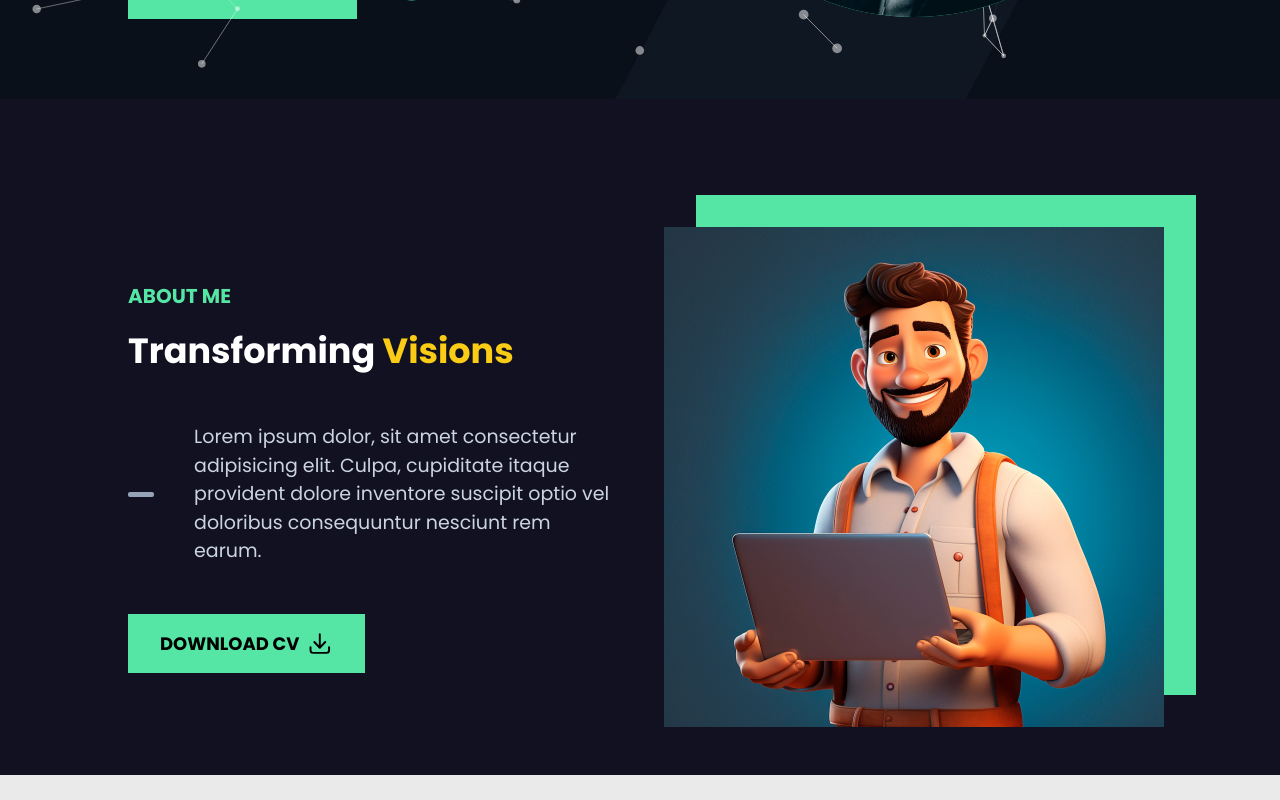
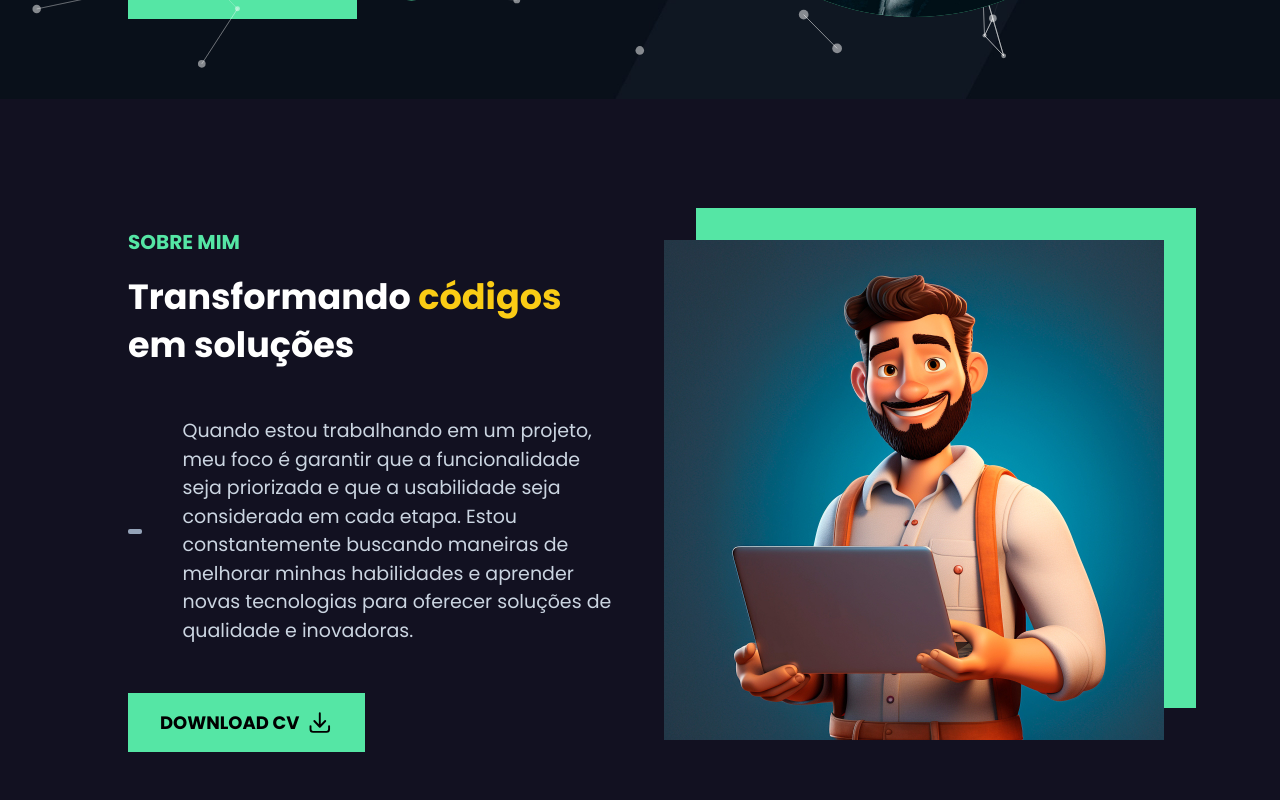
Before and after one commit to KEENNEEDYY/portfolio-landingpage-project, a React (Vite) app: page / in a window 1280 px wide. Shown: the part 701-1501 px from the top of the page. Before the commit the page ends 1476 px from the top, so only its background shows below. Built offline with nearby package versions, Linux system fonts and the light colour scheme.

Commit message:
About section finish
Signed-off-by: KEENNEEDYY <kennedy.costa.valenet@gmail.com>

```diff
--- /dev/null
+++ b/src/pages/Home/sections/About/css-about.ts
@@ -0,0 +1,22 @@
+export const main = "bg-[#121121] pb-[3rem] pt-[4rem] md:pt-[8rem]";
+
+export const container = "grid grid-cols-1 md:grid-cols-2 w-[80%] mx-auto gap-[3rem] items-center";
+
+export const title = "text-[20px] font-bold uppercase text-[#55e6a5] mb-[1rem]";
+
+export const subtitle2 = "text-[25px] md:text-[35px] 1g:text-[45px] md:leading-[3rem] leading-[2rem] capitalize mb-[3rem] font-bold text-white";
+export const subtitle = "text-[25px] md:text-[35px] 1g:text-[45px] md:leading-[3rem] leading-[2rem] mb-[3rem] font-bold text-white";
+
+export const subtitle_span = "text-yellow-400";
+
+export const description_container = "mb-[3rem] flex items-center md: space-x-10";
+
+export const description_mark = "w-[100px] hidden md:block h-[5px] bg-slate-400 rounded-sm";
+
+export const description_text = "text-[19px] text-slate-300";
+
+export const img_container = "lg:w-[500px] mx-auto md:mx-0 mt-[2rem] lg:mt-0 lg:h-[500px] w-[300px] h-[300px] relative";
+
+export const img = "relative z-[11] w-[100%] object-contain";
+
+export const img_shadow_background = "absolute w-[100%] h-[100%] z-[10] bg-[#55e6a5] top-[-2rem] right-[-2rem]";
--- a/src/pages/Home/sections/About/index.tsx
+++ b/src/pages/Home/sections/About/index.tsx
@@ -1,35 +1,36 @@
-import * as css_introduction from '../Introduction/css-introduction';
+import * as css_about from './css-about';
 import { ArrowDownTrayIcon } from '@heroicons/react/20/solid';
 import aboutImg from '../../../../assets/about.jpg';
 
 export default function About() {
     return (
         <section>
-            <div className="bg-[#121121] pb-[3rem] pt-[4rem] md:pt-[8rem]">
-                <div className="grid grid-cols-1 md:grid-cols-2 w-[80%] mx-auto gap-[3rem] items-center">
+            <div className={css_about.main}>
+                <div className={css_about.container}>
                     <div>
-                        <h1 className="text-[20px] font-bold uppercase text-[#55e6a5] mb-[1rem]">
-                            ABOUT ME
+                        <h1 className={css_about.title}>
+                            SOBRE MIM
                         </h1>
-                        <h2 className="text-[25px] md:text-[35px] 1g:text-[45px] md:leading-[3rem] leading-[2rem] capitalize mb-[3rem] font-bold text-white">
-                            Transforming <span className="text-yellow-400">Visions</span>
+                        <h2 className={css_about.subtitle}>
+                            Transformando <span className={css_about.subtitle_span}>códigos </span>
+                            em soluções
                         </h2>
-                        <div className="mb-[3rem] flex items-center md: space-x-10">
-                            <span className="w-[100px] hidden md:block h-[5px] bg-slate-400 rounded-sm"></span>
-                            <p className="text-[19px] text-slate-300">
-                                Lorem ipsum dolor, sit amet consectetur adipisicing elit.
-                                Culpa, cupiditate itaque provident dolore inventore suscipit optio vel doloribus consequuntur nesciunt
-                                rem earum.
+                        <div className={css_about.description_container}>
+                            <span className={css_about.description_mark}></span>
+                            <p className={css_about.description_text}>
+                                Quando estou trabalhando em um projeto, meu foco é garantir que a funcionalidade seja priorizada e que a
+                                usabilidade seja considerada em cada etapa. Estou constantemente buscando maneiras de melhorar minhas
+                                habilidades e aprender novas tecnologias para oferecer soluções de qualidade e inovadoras.
                             </p>
                         </div>
-                        <button className={css_introduction.cv_button}>
+                        <button className="button-cv-primary">
                             <p>Download Cv</p>
-                            <ArrowDownTrayIcon className={css_introduction.cv_button_icon} />
+                            <ArrowDownTrayIcon className="button-cv-icon-primary" />
                         </button>
                     </div>
-                    <div className="lg:w-[500px] mx-auto md:mx-0 mt-[2rem] lg:mt-0 lg:h-[500px] w-[300px] h-[300px] relative">
-                        <img src={aboutImg} alt="user" className="relative z-[11] w-[100%] object-contain" />
-                        <div className="absolute w-[100%] h-[100%] z-[10] bg-[#55e6a5] top-[-2rem] right-[-2rem]"></div>
+                    <div className={css_about.img_container}>
+                        <img src={aboutImg} alt="user" className={css_about.img} />
+                        <div className={css_about.img_shadow_background}></div>
                     </div>
                 </div>
             </div>
--- a/src/pages/Home/sections/Introduction/index.tsx
+++ b/src/pages/Home/sections/Introduction/index.tsx
@@ -19,9 +19,9 @@ export default function Introduction() {
             Como um desenvolvedor full-stack, dedico-me a transformar ideias em aplicações inovadoras. Explore meus projetos mais recentes, mostrando minha experiência em React, SpringBoot e desenvolvimento de sistemas.
           </p>
           <div className={css_introduction.buttons_container}>
-            <button className={css_introduction.cv_button}>
+            <button className="button-cv-primary">
               <p>Download Cv</p>
-              <ArrowDownTrayIcon className={css_introduction.cv_button_icon} />
+              <ArrowDownTrayIcon className="button-cv-icon-primary" />
             </button>
             <button className={css_introduction.video_button}>
               <PlayCircleIcon className={css_introduction.video_button_icon} />
--- a/src/styles/globals.css
+++ b/src/styles/globals.css
@@ -26,6 +26,15 @@
     .nav-link-mobile {
         @apply relative mb-[2rem] font-semibold text-white cursor-pointer text-[27px] w-fit md:block after:block after:content-[''] after:absolute after:h-[3px] after:bg-yellow-400 after:w-full after:scale-x-0 after:hover:scale-x-100 after:transition after:duration-300 after:origin-center;
     }
+
+    .button-cv-primary {
+        @apply px-[2rem] hover:bg-yellow-400 transition-all duration-200 py-[1rem] text-[18px] font-bold uppercase bg-[#55e6a5] text-black flex items-center space-x-2;
+
+    }
+
+    .button-cv-icon-primary {
+        @apply w-[1.6rem] h-[1.7rem] text-black;
+    }
 }
 
 :root {
```
